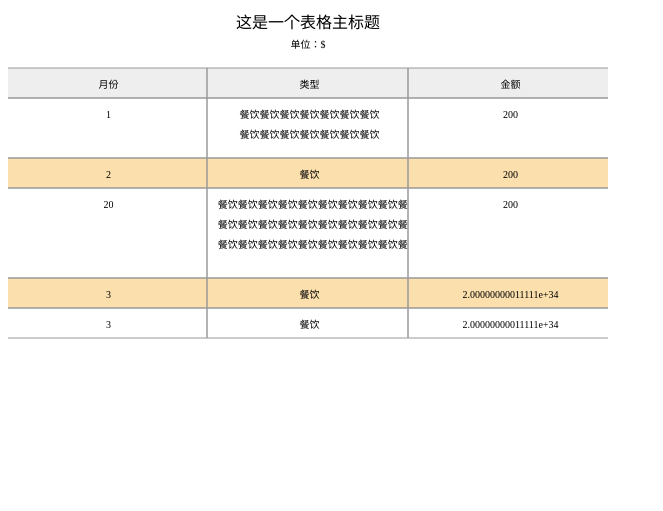
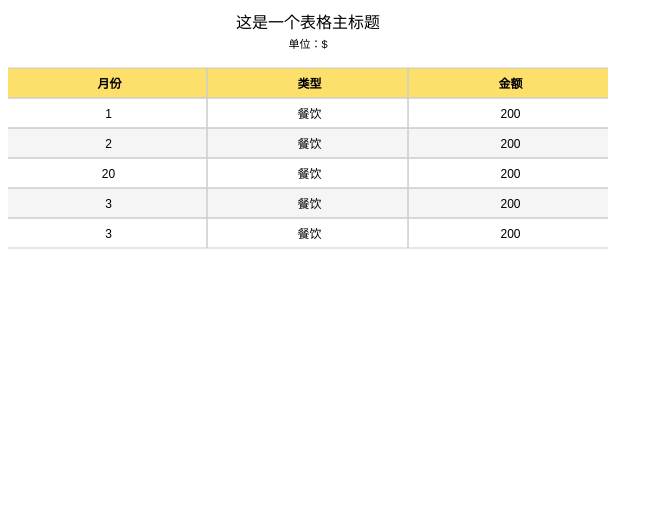
Before and after one commit to lizitang/Daily-knowledge, a plain HTML site: page draw table use canvas/table.html in a window 1280 px wide. Shown: the whole page, without its empty margins (0-663 px from the left). Drawn offline with nearby package versions, Linux system fonts and the light colour scheme.

Commit message:
use canvas draw table

```diff
--- a/draw table use canvas/table.html
+++ b/draw table use canvas/table.html
@@ -14,7 +14,7 @@
 			"data":[
 					{
 						"month": "1",
-						"type": "餐饮餐饮餐饮餐饮餐饮餐饮餐饮餐饮餐饮餐饮餐饮餐饮餐饮餐饮",
+						"type": "餐饮",
 						"value": 200
 					},
 					{
@@ -24,18 +24,18 @@
 					},
 					{
 						"month": "20",
-						"type": "餐饮餐饮餐饮餐饮餐饮餐饮餐饮餐饮餐饮餐饮餐饮餐饮餐饮餐餐饮餐饮餐饮餐饮餐饮餐饮餐饮餐饮餐饮餐饮餐饮餐饮餐饮餐饮",
+						"type": "餐饮",
 						"value": 200
 					},
 					{
 						"month": "3",
 						"type": "餐饮",
-						"value": 20000000001111100000000000000000000.01
+						"value": 200
 					},
 					{
 						"month": "3",
 						"type": "餐饮",
-						"value": 20000000001111100000000000000000000.01
+						"value": 200
 					}
 				]
 		}
@@ -48,10 +48,10 @@
 		var w = Math.floor(605/tabledata["table_heads"].length)
 	    function drawTable(){
 	    	//显示表名
-	    	ctx.font = "16px serif"
+	    	ctx.font = " 400 16px Helvetica"
 	    	var text = ctx.measureText("这是一个表格主标题");
 	        ctx.fillText("这是一个表格主标题",(600-text.width)/2,20);
-	        ctx.font = "10px serif"
+	        ctx.font = "11px Helvetica"
 	        var text = ctx.measureText("单位：$");
 	        ctx.fillText("单位：$",(600-text.width)/2,40);
 	    	//画表头
@@ -62,9 +62,10 @@
 	    		var text = ctx.measureText(tabledata["table_heads"][i]);
 	        	_x=beginX+(w-text.width)/2;
 	        	_y=beginY+20;
-	    		ctx.fillStyle = "#eee"
+	    		ctx.fillStyle = "#fde06b";
 	    		ctx.fillRect(beginX-2,beginY,w,h)
 	    		ctx.fillStyle = "#000"
+	    		ctx.font="bold 12px Arial";
 	    		ctx.fillText(tabledata["table_heads"][i],_x,_y);
 	    		ctx.rect(beginX-2,beginY,w,h);
 	    	}
@@ -100,11 +101,12 @@
 	    		for(ll in tabledata["data"][row-2]){
 		    		beginX = sign*w;
 		        	if(row%2==1){
-		        		ctx.fillStyle = "#fbdfac"
+		        		ctx.fillStyle = "#f5f5f5";
 			    		ctx.fillRect(beginX-2,beginY,w,h)
 		        	}
 		    		ctx.rect(beginX-2,beginY,w,h);
 		    		ctx.fillStyle = "#000"
+		    		ctx.font="normal 12px Arial";
 		    		var text = ctx.measureText(tabledata["data"][row-2][ll]);
 		    		//是否换行显示文字
 		    		if(text.width>=w){
@@ -128,7 +130,7 @@
 	    		}
 	    	}
 	    	//画ing
-	    	ctx.strokeStyle = "#999";
+	    	ctx.strokeStyle = "#ccc";
 	    	ctx.stroke();
 	    }
 	    drawTable()
```
Also changed, not shown: each遍历.html (+8 -3 lines), readme.md.
